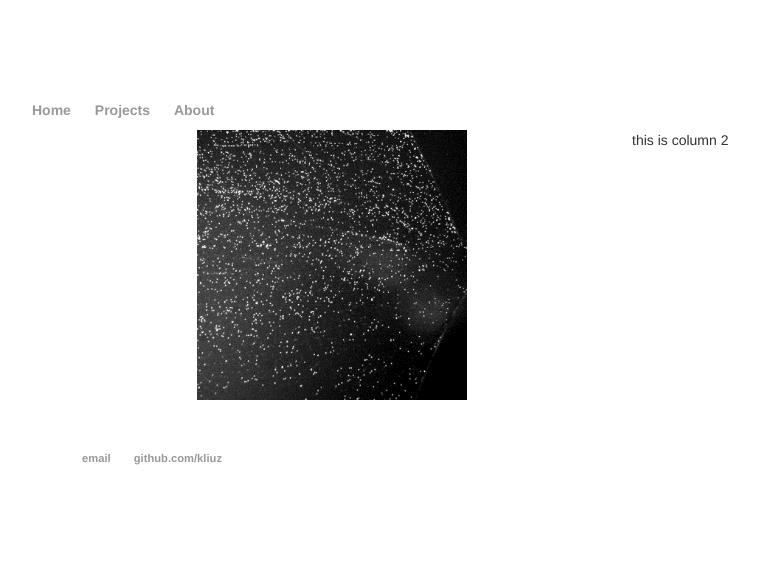
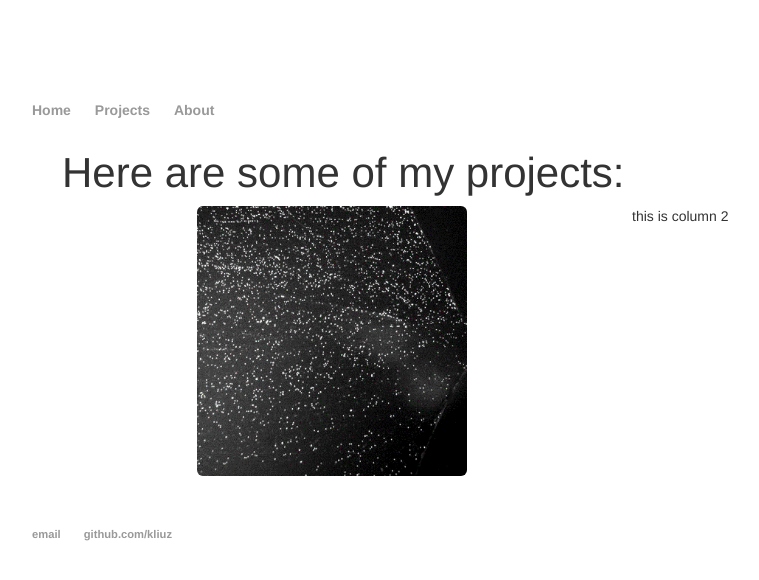
Before and after one commit to kliuz/kliuz.github.io, a Jekyll site: the page built from projects/index.html, in a window 1280 px wide. Shown: the top 580 px of the page, without its empty margins (160-919 px from the left). Built offline with Jekyll 4.4.1, drawn with Linux system fonts in a browser that asks for light colours; nearby versions of some CDN libraries; library files that are not in the unit come from our copies.

Commit message:
image edits

```diff
--- a/css/main.css
+++ b/css/main.css
@@ -29,7 +29,7 @@ p {
     color: #333;
 }
 footer {
-    padding: 50px;
+    padding-top: 50px;
     font-size: .8em;
 }
 
--- a/projects/index.html
+++ b/projects/index.html
@@ -3,10 +3,11 @@ layout: default
 title: My projects
 ---
 <div class="container-fluid">
-<div class="row">
-	<div class="col-sm-6 text-center">
-		<img src="tracerflow_square.png" alt="Shear stress map of wormlike micelle flow" width="50%" height="50%">
+	<h1>Here are some of my projects:</h1>
+	<div class="row">
+		<div class="col-sm-6 text-center">
+			<img src="tracerflow_square.png" class="img-rounded" alt="Shear stress map of wormlike micelle flow" width="50%" height="50%">
+		</div>
+		<div class="col-sm-6">this is column 2</div>
 	</div>
-	<div class="col-sm-6">this is column 2</div>
 </div>
-</div>
```
